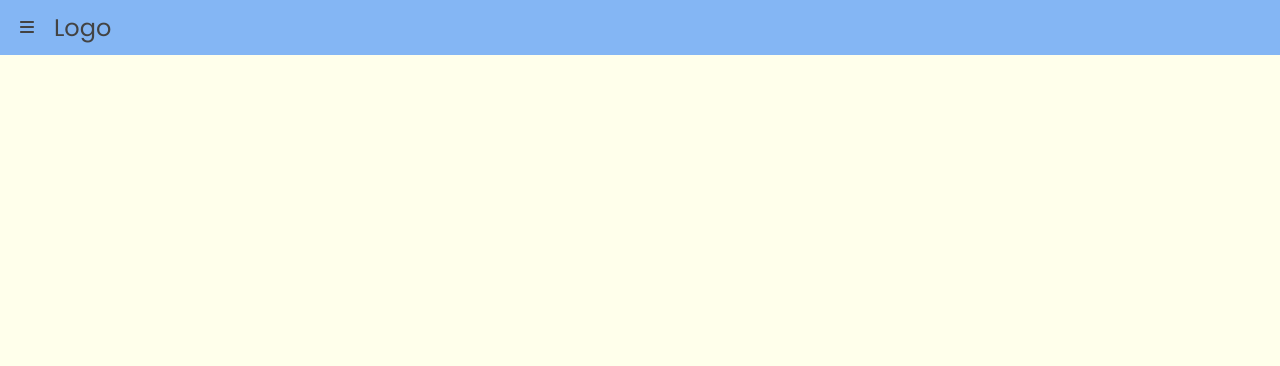
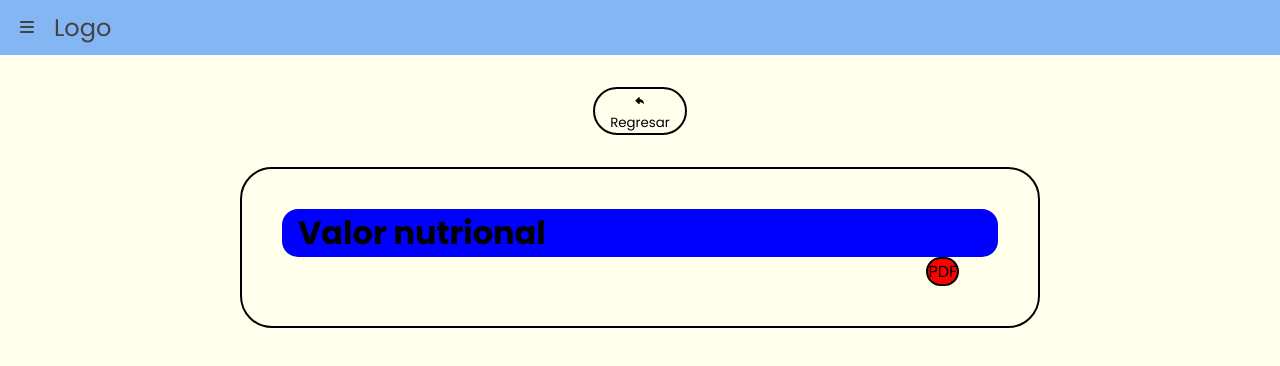
Before and after one commit to ChommclitosDeveloper/cyc-react, a React (Create React App) app: page /nutricion in a window 1280 px wide. Shown: the top 366 px of the page. Built offline with nearby package versions, Linux system fonts and the light colour scheme.

Commit message:
Valor nutricional
Apartado para el valor nutricional.

```diff
--- a/src/App.tsx
+++ b/src/App.tsx
@@ -9,6 +9,7 @@ import Personalizadas from './components/personalizadas/Personalizadas';
 import Register from './components/register/Register';
 import Preparacion from './components/preparacion/Preparacion';
 import Formulario from './components/Formulario/formulario';
+import ValorNutricional from './components/valornutricional/ValorNutricional';
 
 const AppContent: React.FC = () => {
   const location = useLocation();
@@ -28,6 +29,7 @@ const AppContent: React.FC = () => {
         <Route path="/personalizadas" element={<Personalizadas/>} />
         <Route path="/preparacion" element={<Preparacion/>} />
         <Route path="/formulario" element={<Formulario/>} />
+        <Route path="/nutricion" element={<ValorNutricional/>} />
       </Routes>
       </div>
     </div>
--- a/src/components/preparacion/Preparacion.css
+++ b/src/components/preparacion/Preparacion.css
@@ -163,7 +163,7 @@
     transform: rotate(-55deg);
 }
 
-input[type="checkbox"] {
+.radio input[type="checkbox"] {
 	display: none;
 }
 
--- a/src/components/preparacion/Preparacion.tsx
+++ b/src/components/preparacion/Preparacion.tsx
@@ -13,6 +13,10 @@ const navigate = useNavigate();
     navigate('/filtro'); // Navigate to register route on click
   };
 
+  const handleNutrionClick = () => {
+    navigate('/nutricion'); // Navigate to register route on click
+  };
+
   return (
     <div>
         <div className='botones-head'>
@@ -21,7 +25,7 @@ const navigate = useNavigate();
             <div>Regresar</div>
         </button>
 
-        <button className='valor-nutricional'>
+        <button className='valor-nutricional' onClick={handleNutrionClick}>
             <div className='icon'><GiNetworkBars /></div>
             <div>Valor Nutricional</div>
         </button>
--- /dev/null
+++ b/src/components/valornutricional/ValorNutricional.css
@@ -0,0 +1,41 @@
+@import url('https://fonts.googleapis.com/css2?family=Poppins:wght@400;600;700&family=Roboto:wght@400;500;700&display=swap');
+
+
+* {
+    padding: 0;
+    margin: 0;
+    box-sizing: border-box;
+    font-family: 'poppins', sans-serif;
+}
+
+.nutricion h1 {
+    background-color: blue;
+    padding-left: 1rem;
+    border-radius: 1rem;
+}
+
+.button-pdf {
+    display: flex;
+    padding-left: 90%;
+}
+
+.btn-pdf {
+    font-size: 1rem;
+    background:red;
+    border: none;
+    cursor: pointer;
+    border: solid 2px;
+    border-radius: 2rem;
+    transition: all 0.5s ease;
+}
+
+.btn-pdf:hover {
+    font-size: 1rem;
+    background:rgb(178, 19, 19) ;
+    transform: scale(1.3);
+    transition: all 0.5s ease;
+    border: none;
+    cursor: pointer;
+    border: solid 2px;
+    border-radius: 2rem;
+}
--- /dev/null
+++ b/src/components/valornutricional/ValorNutricional.tsx
@@ -0,0 +1,37 @@
+import React from 'react'
+import { useNavigate } from "react-router-dom";
+import { TiArrowBack } from "react-icons/ti";
+import './ValorNutricional.css'
+
+const ValorNutricional = () => {
+
+  const navigate = useNavigate();
+
+  const handleFiltroClick = () => {
+    navigate('/preparacion'); // Navigate to register route on click
+  };
+
+  return (
+    <div>
+      <div className='botones-head'>
+        <button className='regresar' onClick={handleFiltroClick}>
+            <div className='icon'><TiArrowBack /></div>
+            <div>Regresar</div>
+        </button>
+      </div>
+
+      <div className='tabla'>
+        <div className='nutricion'>
+          <h1>Valor nutrional</h1>
+        </div>
+
+        <div className='button-pdf'>
+          <button className='btn-pdf'>PDF</button>
+        </div>
+
+      </div>
+    </div>
+  )
+}
+
+export default ValorNutricional
```
